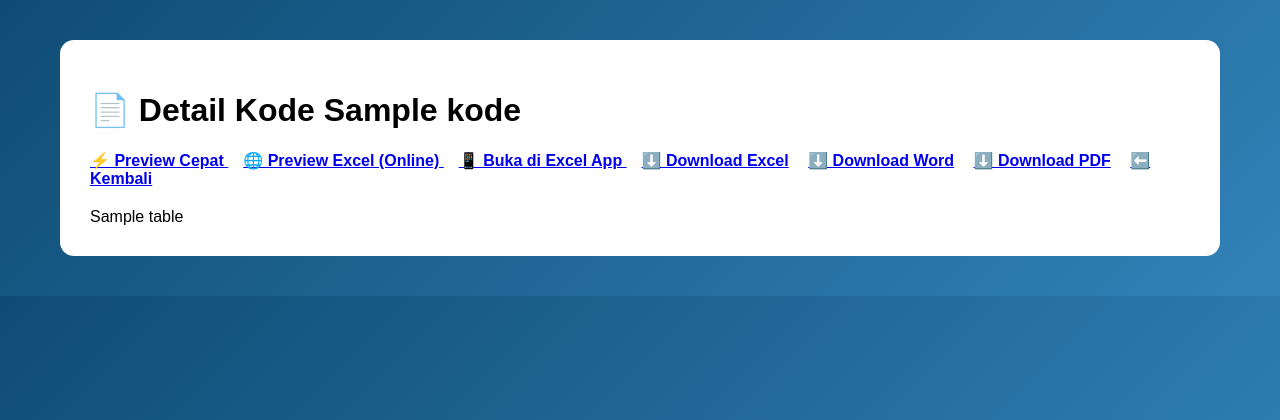
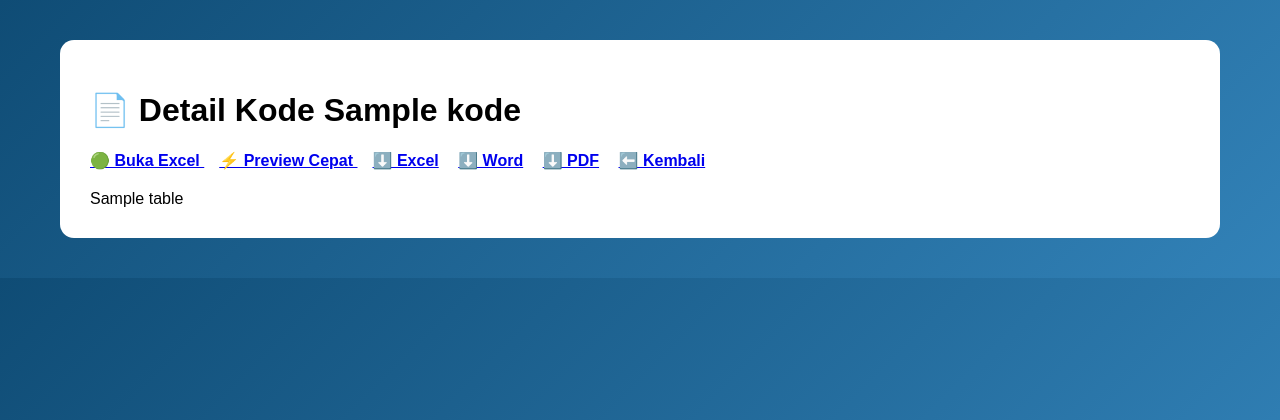
Before and after one commit to zashliza-droid/hahahi, a Flask app: template templates/detail.html in a window 1280 px wide. Shown: the top 420 px of the page. Run offline with Flask 3, Linux system fonts and the light colour scheme; the template is opened without the code that fills it: most values are stand-ins (such as "Sample title", 1, 10 or a date in 2020).

Commit message:
Update detail.html

```diff
--- a/templates/detail.html
+++ b/templates/detail.html
@@ -12,31 +12,24 @@
 
   <div class="actions">
 
-    <!-- PREVIEW CEPAT (BARU, INSTANT) -->
+    <!-- AUTO DETECT -->
+    <a href="/open-excel/{{ kode }}" target="_blank">
+        🟢 Buka Excel
+    </a>
+
+    <!-- PREVIEW CEPAT -->
     <a href="/preview-html/{{ kode }}" target="_blank">
         ⚡ Preview Cepat
     </a>
 
-    <!-- PREVIEW EXCEL (LAMA, GOOGLE) -->
-    <a href="/preview-excel/{{ kode }}" target="_blank">
-        🌐 Preview Excel (Online)
-    </a>
-
-    <!-- EXCEL APP -->
-    <a href="intent://{{ request.host }}/files/{{ excel }}#Intent;
-        scheme=https;
-        package=com.microsoft.office.excel;
-        end;">
-        📱 Buka di Excel App
-    </a>
-
     <!-- DOWNLOAD -->
-    <a href="/download/{{ excel }}">⬇️ Download Excel</a>
-    <a href="/download/{{ word }}">⬇️ Download Word</a>
-    <a href="/download/{{ pdf }}">⬇️ Download PDF</a>
+    <a href="/download/{{ excel }}">⬇️ Excel</a>
+    <a href="/download/{{ word }}">⬇️ Word</a>
+    <a href="/download/{{ pdf }}">⬇️ PDF</a>
 
     <a href="/">⬅️ Kembali</a>
 </div>
+
 
     <!-- ========================= -->
     <!-- TABEL DATA -->
```
